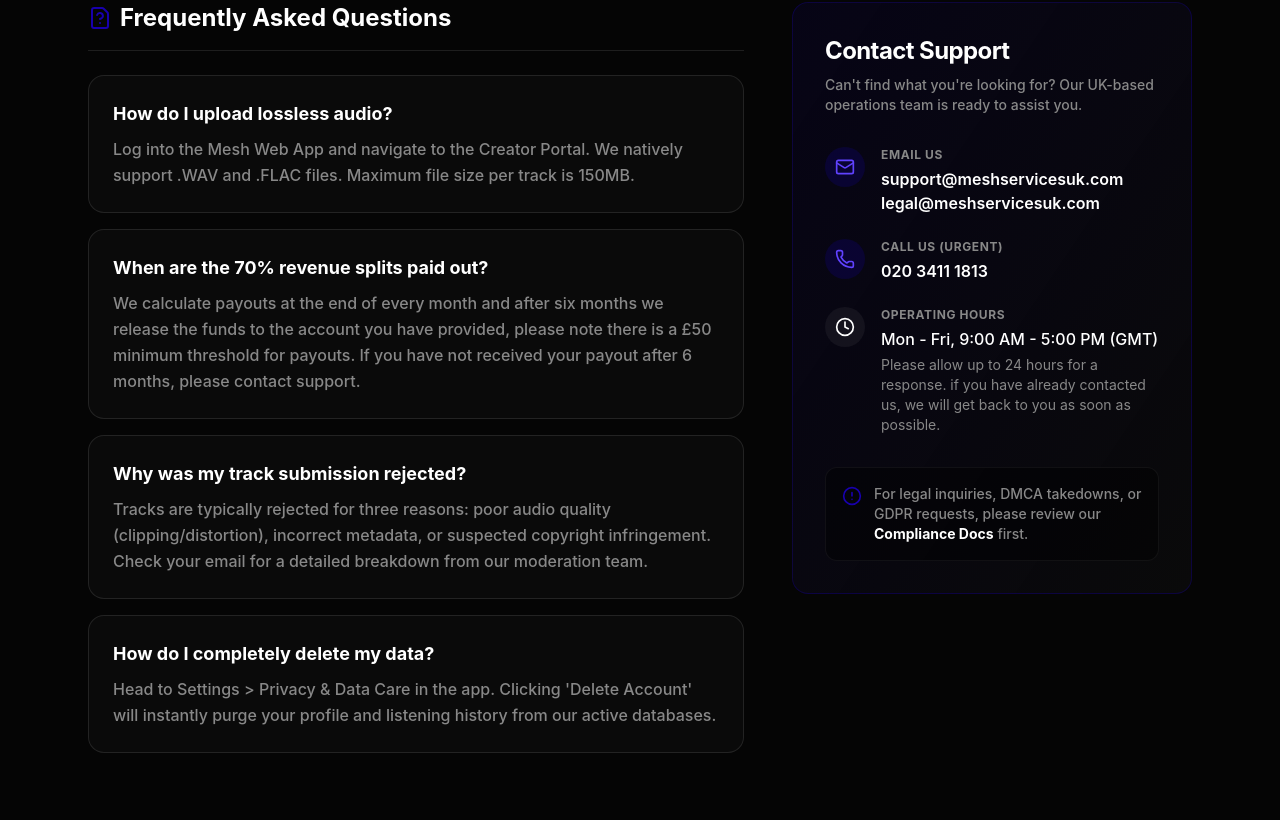
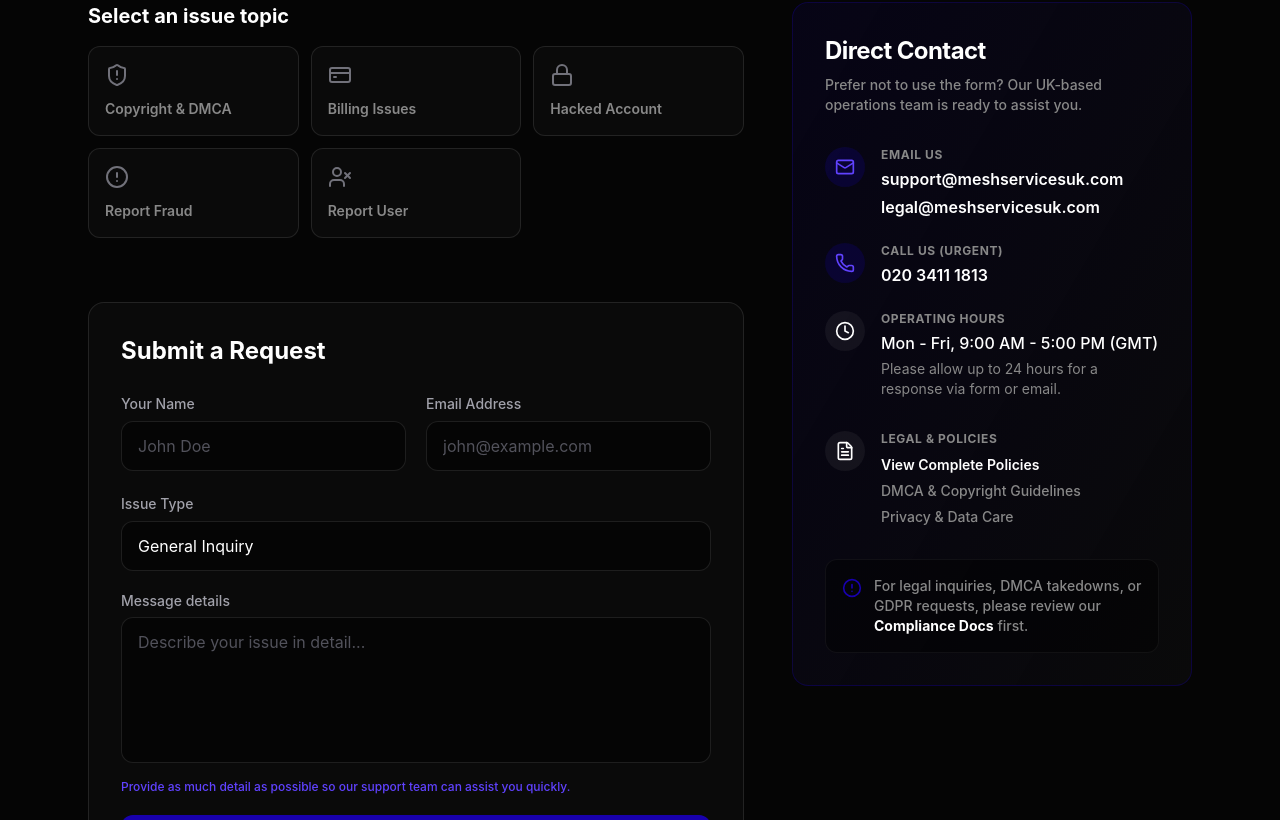
Before and after one commit to dylanscully2005/mesh-website, a React (Vite) app: page /support in a window 1280 px wide. Shown: the part 360-1180 px from the top of the page. Built offline with nearby package versions, Linux system fonts and the light colour scheme; no server answers.

Commit message:
Support forms added and new meshAI video

```diff
--- a/src/pages/MeshAI.tsx
+++ b/src/pages/MeshAI.tsx
@@ -46,7 +46,7 @@ export default function MeshAI() {
       {/* VIDEO SECTION 1: Official Promo */}
       <div className="relative z-10 w-full max-w-5xl mx-auto mb-24 group px-6">
         <div className="flex items-center justify-center gap-2 mb-4 text-xs font-bold uppercase tracking-widest text-zinc-500">
-          <Play className="w-3.5 h-3.5 text-[#ff5757]" /> Official Overview
+          <Play className="w-3.5 h-3.5 text-[#ff5757]" /> 01.09.2026 - Something big is coming...
         </div>
 
         {/* Glowing border effect behind video 1 */}
@@ -64,7 +64,7 @@ export default function MeshAI() {
             /* poster="/mesh-ai-thumbnail.jpg" */
           >
             {/* PUT YOUR FIRST VIDEO FILE IN "public" */}
-            <source src="/mesh-ai-promo.mp4" type="video/mp4" />
+            <source src="/MeshAIStandalone.mp4" type="video/mp4" />
             Your browser does not support the video tag.
           </video>
         </div>
--- a/src/pages/Support.tsx
+++ b/src/pages/Support.tsx
@@ -1,8 +1,27 @@
 // src/pages/Support.tsx
+import { useState, useRef } from 'react';
 import { Link } from 'react-router-dom';
-import { Hexagon, ArrowLeft, Mail, Clock, FileQuestion, MessageSquare, AlertCircle, Phone } from 'lucide-react';
+import {
+  Hexagon,
+  ArrowLeft,
+  Mail,
+  Clock,
+  FileQuestion,
+  MessageSquare,
+  AlertCircle,
+  Phone,
+  ShieldAlert,
+  CreditCard,
+  Lock,
+  UserX,
+  Send,
+  FileText
+} from 'lucide-react';
 
 export default function Support() {
+  const [issueType, setIssueType] = useState('general');
+  const formRef = useRef<HTMLFormElement>(null);
+
   const faqs = [
     {
       question: "How do I upload lossless audio?",
@@ -21,6 +40,36 @@ export default function Support() {
       answer: "Head to Settings > Privacy & Data Care in the app. Clicking 'Delete Account' will instantly purge your profile and listening history from our active databases."
     }
   ];
+
+  const categories = [
+    { id: 'copyright', title: 'Copyright & DMCA', icon: ShieldAlert },
+    { id: 'billing', title: 'Billing Issues', icon: CreditCard },
+    { id: 'hacked', title: 'Hacked Account', icon: Lock },
+    { id: 'fraud', title: 'Report Fraud', icon: AlertCircle },
+    { id: 'report', title: 'Report User', icon: UserX },
+  ];
+
+  const handleCategoryClick = (id: string) => {
+    setIssueType(id);
+    formRef.current?.scrollIntoView({ behavior: 'smooth', block: 'center' });
+  };
+
+  const renderHelperText = () => {
+    switch (issueType) {
+      case 'copyright':
+        return "Please provide links to the infringing content on Mesh and proof of your original ownership.";
+      case 'billing':
+        return "Please include your receipt number or the last 4 digits of the card charged.";
+      case 'hacked':
+        return "Provide your original email address and any unauthorized changes you've noticed.";
+      case 'fraud':
+        return "Detail the unauthorized activity. We may temporarily freeze the involved accounts during investigation.";
+      case 'report':
+        return "Provide a link to the user's profile and describe how they violated our community guidelines.";
+      default:
+        return "Provide as much detail as possible so our support team can assist you quickly.";
+    }
+  };
 
   return (
     <div className="min-h-screen bg-[#050505] text-[#ededed] font-sans selection:bg-mesh-brand selection:text-white pb-20">
@@ -49,18 +98,113 @@ export default function Support() {
             How can we help you?
           </h1>
           <p className="text-lg text-[#888] max-w-2xl font-medium">
-            Find answers to common questions about the Mesh Audio Hub, payouts, and infrastructure, or reach out to our team directly.
+            Find answers to common questions, report account issues, or reach out to our team directly.
           </p>
         </div>
 
         <div className="flex flex-col lg:flex-row gap-12">
 
-          {/* FAQ Section (Left Side) */}
-          <div className="flex-1">
+          {/* Main Content Area (Left Side) */}
+          <div className="flex-1 space-y-16">
+
+            {/* Ticket Categories */}
+            <section>
+              <h2 className="text-xl font-bold text-white mb-4">Select an issue topic</h2>
+              <div className="grid grid-cols-2 md:grid-cols-3 gap-3">
+                {categories.map((cat) => {
+                  const Icon = cat.icon;
+                  const isActive = issueType === cat.id;
+                  return (
+                    <button
+                      key={cat.id}
+                      onClick={() => handleCategoryClick(cat.id)}
+                      className={`p-4 rounded-xl border text-left transition-all duration-200 ${
+                        isActive
+                          ? 'bg-[#1800ad]/20 border-[#6042ff] text-white shadow-[0_0_15px_rgba(96,66,255,0.1)]'
+                          : 'bg-[#0A0A0A] border-white/10 text-[#888] hover:border-white/20 hover:text-white'
+                      }`}
+                    >
+                      <Icon className={`w-6 h-6 mb-3 ${isActive ? 'text-[#6042ff]' : 'text-zinc-500'}`} />
+                      <div className="font-semibold text-sm">{cat.title}</div>
+                    </button>
+                  );
+                })}
+              </div>
+            </section>
+
+            {/* Dynamic Support Form */}
+            <section>
+              <form ref={formRef} className="bg-[#0A0A0A] border border-white/10 rounded-2xl p-6 md:p-8">
+                <h2 className="text-2xl font-bold text-white mb-6">Submit a Request</h2>
+
+                <div className="space-y-5">
+                  <div className="grid grid-cols-1 md:grid-cols-2 gap-5">
+                    <div className="space-y-1.5">
+                      <label className="text-sm font-medium text-zinc-400">Your Name</label>
+                      <input
+                        type="text"
+                        placeholder="John Doe"
+                        className="w-full bg-[#050505] border border-white/10 rounded-xl px-4 py-3 text-white placeholder-zinc-600 focus:outline-none focus:border-[#6042ff] focus:ring-1 focus:ring-[#6042ff] transition-all"
+                        required
+                      />
+                    </div>
+                    <div className="space-y-1.5">
+                      <label className="text-sm font-medium text-zinc-400">Email Address</label>
+                      <input
+                        type="email"
+                        placeholder="john@example.com"
+                        className="w-full bg-[#050505] border border-white/10 rounded-xl px-4 py-3 text-white placeholder-zinc-600 focus:outline-none focus:border-[#6042ff] focus:ring-1 focus:ring-[#6042ff] transition-all"
+                        required
+                      />
+                    </div>
+                  </div>
+
+                  <div className="space-y-1.5">
+                    <label className="text-sm font-medium text-zinc-400">Issue Type</label>
+                    <select
+                      value={issueType}
+                      onChange={(e) => setIssueType(e.target.value)}
+                      className="w-full bg-[#050505] border border-white/10 rounded-xl px-4 py-3 text-white focus:outline-none focus:border-[#6042ff] focus:ring-1 focus:ring-[#6042ff] transition-all appearance-none"
+                    >
+                      <option value="general">General Inquiry</option>
+                      <option value="copyright">Copyright & DMCA Takedown</option>
+                      <option value="billing">Billing & Subscription Issue</option>
+                      <option value="fraud">Fraudulent Activity</option>
+                      <option value="hacked">Hacked / Compromised Account</option>
+                      <option value="report">Report a User or Content</option>
+                    </select>
+                  </div>
+
+                  <div className="space-y-1.5">
+                    <div className="flex justify-between items-end">
+                      <label className="text-sm font-medium text-zinc-400">Message details</label>
+                    </div>
+                    <textarea
+                      rows={5}
+                      placeholder="Describe your issue in detail..."
+                      className="w-full bg-[#050505] border border-white/10 rounded-xl px-4 py-3 text-white placeholder-zinc-600 focus:outline-none focus:border-[#6042ff] focus:ring-1 focus:ring-[#6042ff] transition-all resize-none"
+                      required
+                    ></textarea>
+                    <p className="text-xs text-[#6042ff] font-medium pt-1">
+                      {renderHelperText()}
+                    </p>
+                  </div>
+
+                  <button
+                    type="submit"
+                    className="w-full bg-[#1800ad] hover:bg-[#6042ff] text-white font-bold py-3.5 px-4 rounded-xl transition-colors flex items-center justify-center gap-2"
+                  >
+                    <Send className="w-4 h-4" /> Send Message
+                  </button>
+                </div>
+              </form>
+            </section>
+
+            {/* FAQ Section */}
+            <section>
               <h2 className="text-2xl font-bold text-white mb-6 flex items-center gap-2 border-b border-white/10 pb-4">
                 <FileQuestion className="w-6 h-6 text-mesh-brand" /> Frequently Asked Questions
               </h2>
-
               <div className="space-y-4">
                 {faqs.map((faq, index) => (
                   <div key={index} className="p-6 rounded-2xl bg-[#0A0A0A] border border-white/10 hover:border-white/20 transition-colors">
@@ -69,14 +213,16 @@ export default function Support() {
                   </div>
                 ))}
               </div>
+            </section>
+
           </div>
 
           {/* Contact Box (Right Side) */}
           <div className="lg:w-[400px]">
             <div className="sticky top-32 p-8 rounded-2xl bg-gradient-to-br from-[#1800ad]/10 to-[#0A0A0A] border border-mesh-brand/30">
-              <h2 className="text-2xl font-bold text-white mb-2 tracking-tight">Contact Support</h2>
+              <h2 className="text-2xl font-bold text-white mb-2 tracking-tight">Direct Contact</h2>
               <p className="text-[#888] text-sm mb-8 font-medium">
-                Can't find what you're looking for? Our UK-based operations team is ready to assist you.
+                Prefer not to use the form? Our UK-based operations team is ready to assist you.
               </p>
 
               <div className="space-y-6 mb-8">
@@ -90,7 +236,7 @@ export default function Support() {
                     <a href="mailto:support@meshservicesuk.com" className="text-white font-semibold hover:text-[#6042ff] transition-colors block">
                       support@meshservicesuk.com
                     </a>
-                     <a href="mailto:legal@meshservicesuk.com" className="text-white font-semibold hover:text-[#6042ff] transition-colors block">
+                     <a href="mailto:legal@meshservicesuk.com" className="text-white font-semibold hover:text-[#6042ff] transition-colors block mt-1">
                       legal@meshservicesuk.com
                     </a>
                   </div>
@@ -117,7 +263,28 @@ export default function Support() {
                   <div>
                     <div className="text-xs text-[#888] font-bold uppercase tracking-wider mb-1">Operating Hours</div>
                     <div className="text-white font-medium">Mon - Fri, 9:00 AM - 5:00 PM (GMT)</div>
-                    <div className="text-[#888] text-sm mt-1">Please allow up to 24 hours for a response. if you have already contacted us, we will get back to you as soon as possible.</div>
+                    <div className="text-[#888] text-sm mt-1">Please allow up to 24 hours for a response via form or email.</div>
+                  </div>
+                </div>
+
+                {/* Legal & Policies Block Added Here */}
+                <div className="flex items-start gap-4 pt-2">
+                  <div className="w-10 h-10 rounded-full bg-white/5 flex items-center justify-center flex-shrink-0">
+                    <FileText className="w-5 h-5 text-white" />
+                  </div>
+                  <div>
+                    <div className="text-xs text-[#888] font-bold uppercase tracking-wider mb-2">Legal & Policies</div>
+                    <div className="flex flex-col gap-1.5">
+                      <Link to="/policies" className="text-white font-semibold text-sm hover:text-[#6042ff] transition-colors underline-offset-2 hover:underline">
+                        View Complete Policies
+                      </Link>
+                      <Link to="/policies#dmca" className="text-[#888] hover:text-white text-sm font-medium transition-colors">
+                        DMCA & Copyright Guidelines
+                      </Link>
+                      <Link to="/policies#privacy" className="text-[#888] hover:text-white text-sm font-medium transition-colors">
+                        Privacy & Data Care
+                      </Link>
+                    </div>
                   </div>
                 </div>
               </div>
@@ -134,6 +301,8 @@ export default function Support() {
 
         </div>
       </main>
+
+      {/* Footer */}
       <footer className="border-t border-white/5 mt-20 pt-10 pb-6">
         <div className="max-w-7xl mx-auto px-6 flex flex-col md:flex-row items-center justify-between gap-6">
           <div className="text-zinc-600 font-medium text-sm text-center md:text-left">
```
Also changed, not shown: 2 other files (tests, documents, lock files or other folders). Lines whose indentation alone changed are shown as unchanged.
